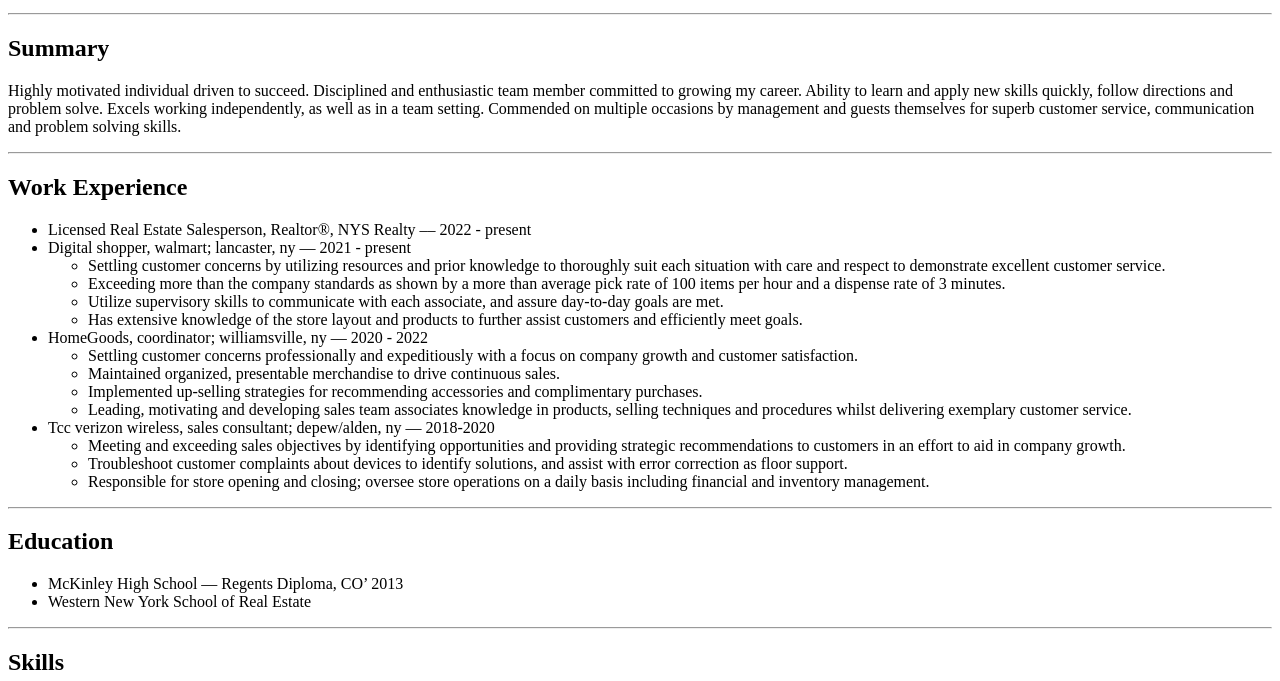
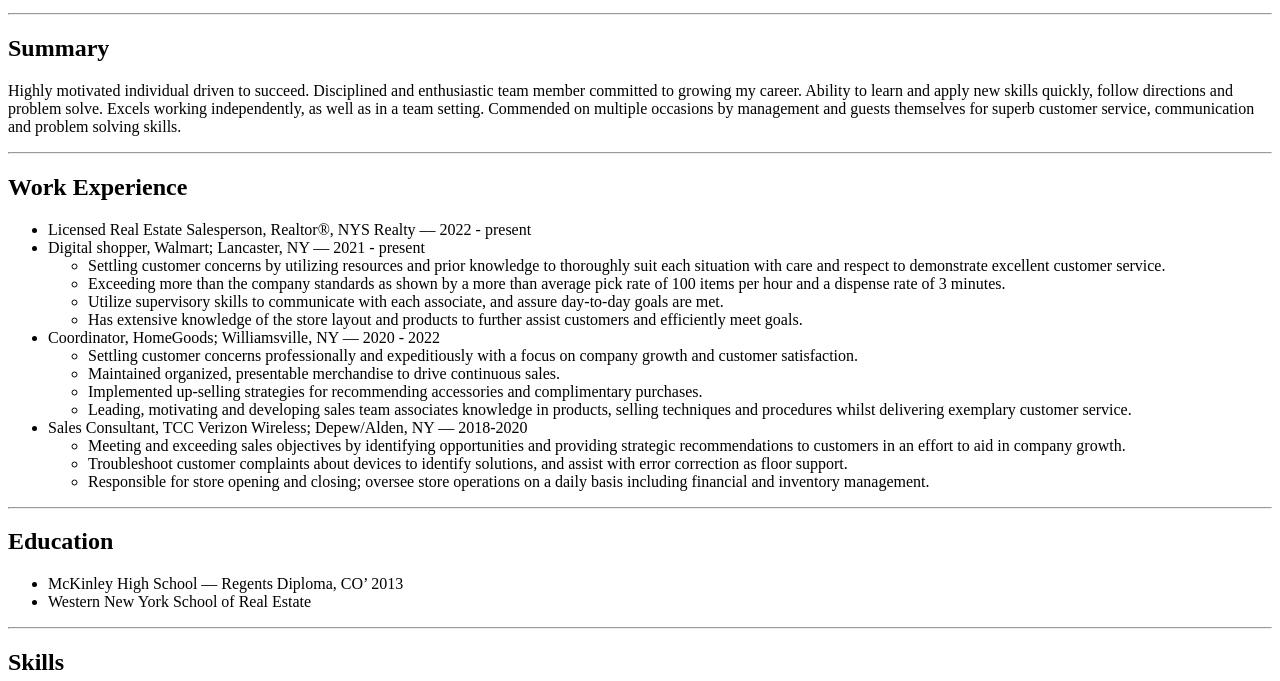
Before and after one commit to brandi-jk/Resume, a plain HTML site: page index.html in a window 1280 px wide. Shown: the part 119-800 px from the top of the page. Drawn offline with Linux system fonts and the light colour scheme.

Commit message:
Update index.html

```diff
--- a/index.html
+++ b/index.html
@@ -30,7 +30,7 @@
                 Licensed Real Estate Salesperson, Realtor®, NYS Realty –– 2022 - present
             </li>
             <li>
-                Digital shopper, walmart; lancaster, ny — 2021 - present
+                Digital shopper, Walmart; Lancaster, NY — 2021 - present
 
             </li>
             <ul>
@@ -48,7 +48,7 @@
                 </li>
             </ul>
             <li>
-                HomeGoods, coordinator; williamsville, ny — 2020 - 2022
+                Coordinator, HomeGoods; Williamsville, NY — 2020 - 2022
             </li>
             <ul>
                 <li>
@@ -65,7 +65,7 @@
                 </li>
             </ul>
             <li>
-                Tcc verizon wireless, sales consultant; depew/alden, ny — 2018-2020
+                Sales Consultant, TCC Verizon Wireless; Depew/Alden, NY — 2018-2020
             </li>
             <ul>
                 <li>
```
